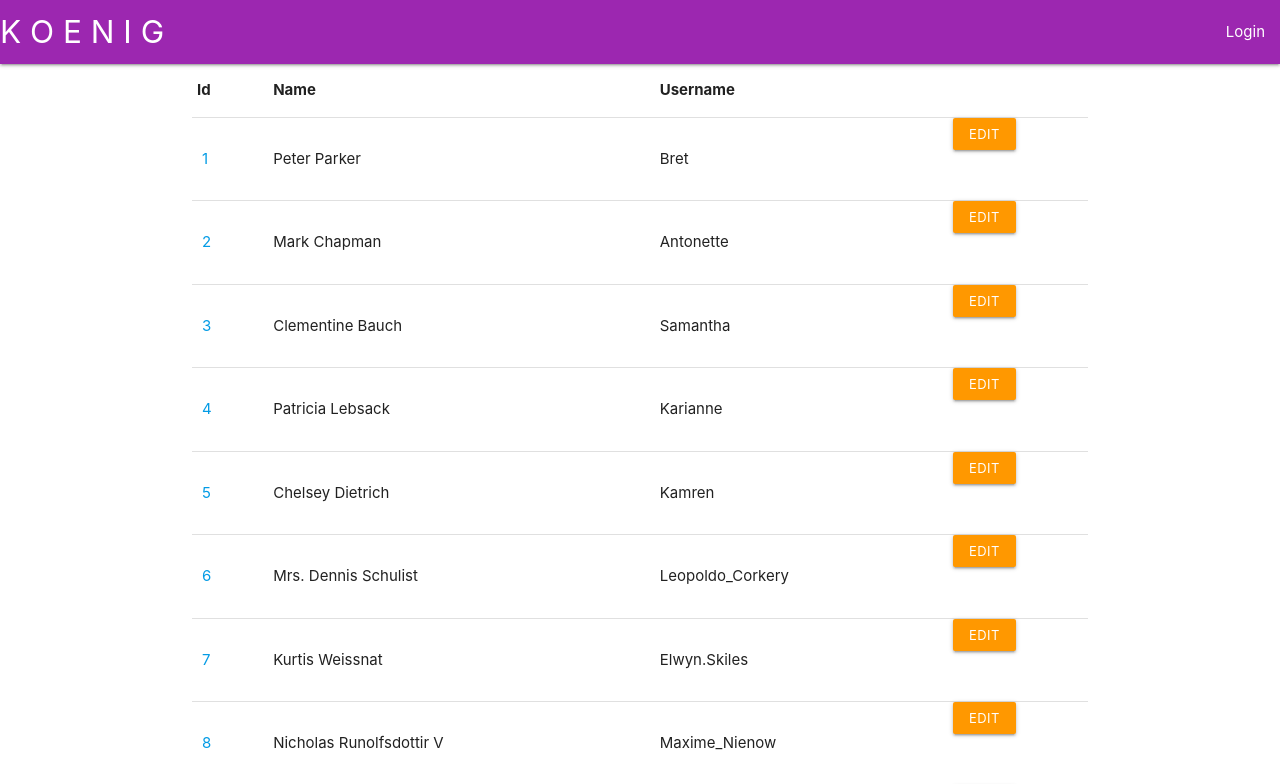
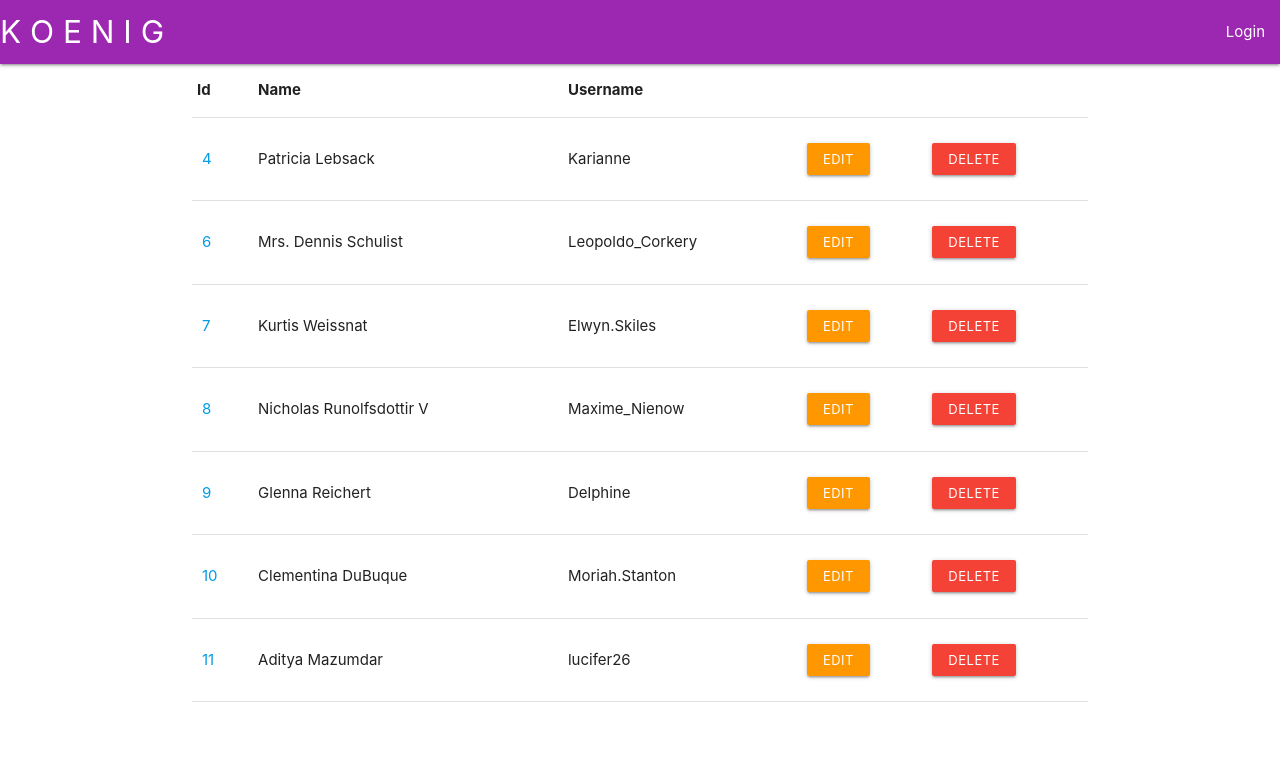
Before and after one commit to Aditya1113/BOE, a React (Create React App) app in the folder reactjsnov2023/: page /users in a window 1280 px wide. Shown: the top 784 px of the page. Built offline with nearby package versions, Linux system fonts and the light colour scheme; data requests are answered from the project's data file.

Commit message:
deleteMethod

```diff
--- a/reactjsnov2023/db.json
+++ b/reactjsnov2023/db.json
@@ -1,74 +1,5 @@
 {
   "users": [
-    {
-      "id": 1,
-      "name": "Peter Parker",
-      "username": "Bret",
-      "email": "Sincere@april.biz",
-      "address": {
-        "street": "Kulas Light",
-        "suite": "Apt. 556",
-        "city": "Gwenborough",
-        "zipcode": "92998-3874",
-        "geo": {
-          "lat": "-37.3159",
-          "lng": "81.1496"
-        }
-      },
-      "phone": "1-770-736-8031 x56442",
-      "website": "hildegard.org",
-      "company": {
-        "name": "Romaguera-Crona",
-        "catchPhrase": "Multi-layered client-server neural-net",
-        "bs": "harness real-time e-markets"
-      }
-    },
-    {
-      "id": 2,
-      "name": "Mark Chapman",
-      "username": "Antonette",
-      "email": "Shanna@melissa.tv",
-      "address": {
-        "street": "Victor Plains",
-        "suite": "Suite 879",
-        "city": "Wisokyburgh",
-        "zipcode": "90566-7771",
-        "geo": {
-          "lat": "-43.9509",
-          "lng": "-34.4618"
-        }
-      },
-      "phone": "010-692-6593 x09125",
-      "website": "anastasia.net",
-      "company": {
-        "name": "Deckow-Crist",
-        "catchPhrase": "Proactive didactic contingency",
-        "bs": "synergize scalable supply-chains"
-      }
-    },
-    {
-      "id": 3,
-      "name": "Clementine Bauch",
-      "username": "Samantha",
-      "email": "Nathan@yesenia.net",
-      "address": {
-        "street": "Douglas Extension",
-        "suite": "Suite 847",
-        "city": "McKenziehaven",
-        "zipcode": "59590-4157",
-        "geo": {
-          "lat": "-68.6102",
-          "lng": "-47.0653"
-        }
-      },
-      "phone": "1-463-123-4447",
-      "website": "ramiro.info",
-      "company": {
-        "name": "Romaguera-Jacobson",
-        "catchPhrase": "Face to face bifurcated interface",
-        "bs": "e-enable strategic applications"
-      }
-    },
     {
       "id": 4,
       "name": "Patricia Lebsack",
@@ -90,29 +21,6 @@
         "name": "Robel-Corkery",
         "catchPhrase": "Multi-tiered zero tolerance productivity",
         "bs": "transition cutting-edge web services"
-      }
-    },
-    {
-      "id": 5,
-      "name": "Chelsey Dietrich",
-      "username": "Kamren",
-      "email": "Lucio_Hettinger@annie.ca",
-      "address": {
-        "street": "Skiles Walks",
-        "suite": "Suite 351",
-        "city": "Roscoeview",
-        "zipcode": "33263",
-        "geo": {
-          "lat": "-31.8129",
-          "lng": "62.5342"
-        }
-      },
-      "phone": "(254)954-1289",
-      "website": "demarco.info",
-      "company": {
-        "name": "Keebler LLC",
-        "catchPhrase": "User-centric fault-tolerant solution",
-        "bs": "revolutionize end-to-end systems"
       }
     },
     {
--- a/reactjsnov2023/src/Views/EditUser.jsx
+++ b/reactjsnov2023/src/Views/EditUser.jsx
@@ -22,9 +22,13 @@ const EditUser = () => {
         });
       };
 
+
       useEffect(()=>{
         setUserFormData(dataobj)
+        console.log("ufd",userFormData)
       },[])
+
+      console.log("ufdo",userFormData)
       const UpdateProcess = () => {
         axios.put(`http://localhost:3001/users/${userFormData.id}`,userFormData)
         .then(res=>{
--- a/reactjsnov2023/src/Views/Users.jsx
+++ b/reactjsnov2023/src/Views/Users.jsx
@@ -1,21 +1,21 @@
 import axios from "axios";
 import React, { useEffect, useState } from "react";
-import { Link } from "react-router-dom";
+import { Link, Navigate, useNavigate } from "react-router-dom";
 
 const Users = () => {
   const [userDetails, setUserDetails] = useState();
 
-const fetchData = async()=>{
-    try{
-        const resposne = await  axios.get("http://localhost:3001/users")
-        // console.log(resposne.data)
-        setUserDetails(resposne.data)
+  const fetchData = async () => {
+    try {
+      const resposne = await axios.get("http://localhost:3001/users");
+      // console.log(resposne.data)
+      setUserDetails(resposne.data);
+    } catch (error) {
+      console.log("Error fetching data", error);
     }
+  };
 
-    catch(error){
-        console.log("Error fetching data",error)
-    }
-}
+
 
   useEffect(() => {
     // axios
@@ -23,8 +23,16 @@ const fetchData = async()=>{
     //   .then((res) => setUserDetails(res.data))
     //   .catch((error) => console.log(error));
 
-    fetchData()
+    fetchData();
   }, []);
+
+  const deleteUser = (id)=>{
+    axios.delete(`http://localhost:3001/users/${id}`)
+    .then(res=>{
+      alert(`record no.${id} deleted`)
+      fetchData()
+    })
+  }
   return (
     <div className="container">
       <table className="table">
@@ -41,11 +49,28 @@ const fetchData = async()=>{
               <tr key={user.id}>
                 {/* <td><Link to={`/users/${user.id}`}>{user.id}</Link></td> */}
                 <td>
-                <td><Link to='/userdetails' state={{data:user}}>{user.id}</Link></td>
+                  <td>
+                    <Link to="/userdetails" state={{ data: user }}>
+                      {user.id}
+                    </Link>
+                  </td>
                 </td>
                 <td>{user.name}</td>
                 <td>{user.username}</td>
-                <Link to='user/edit/' state={user} className="btn btn-small orange waves-effect waves-light">Edit</Link>
+                <td>
+                  <Link
+                    to="user/edit/"
+                    state={user}
+                    className="btn btn-small orange waves-effect waves-light"
+                  >
+                    Edit
+                  </Link>
+                </td>
+                <td>
+                  <button className="btn btn-small red waves-effect waves-light" onClick={()=>deleteUser(user.id)}>
+                    Delete
+                  </button>
+                </td>
               </tr>
             ))
           ) : (
```
